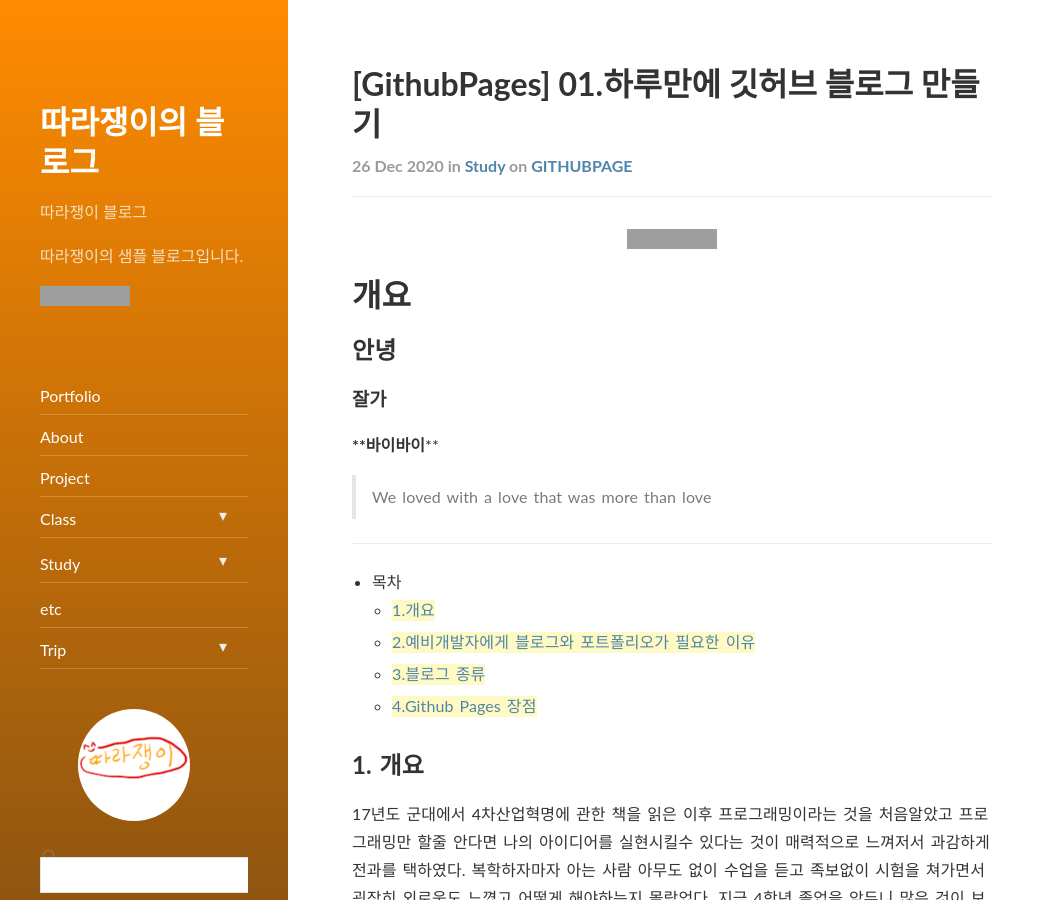
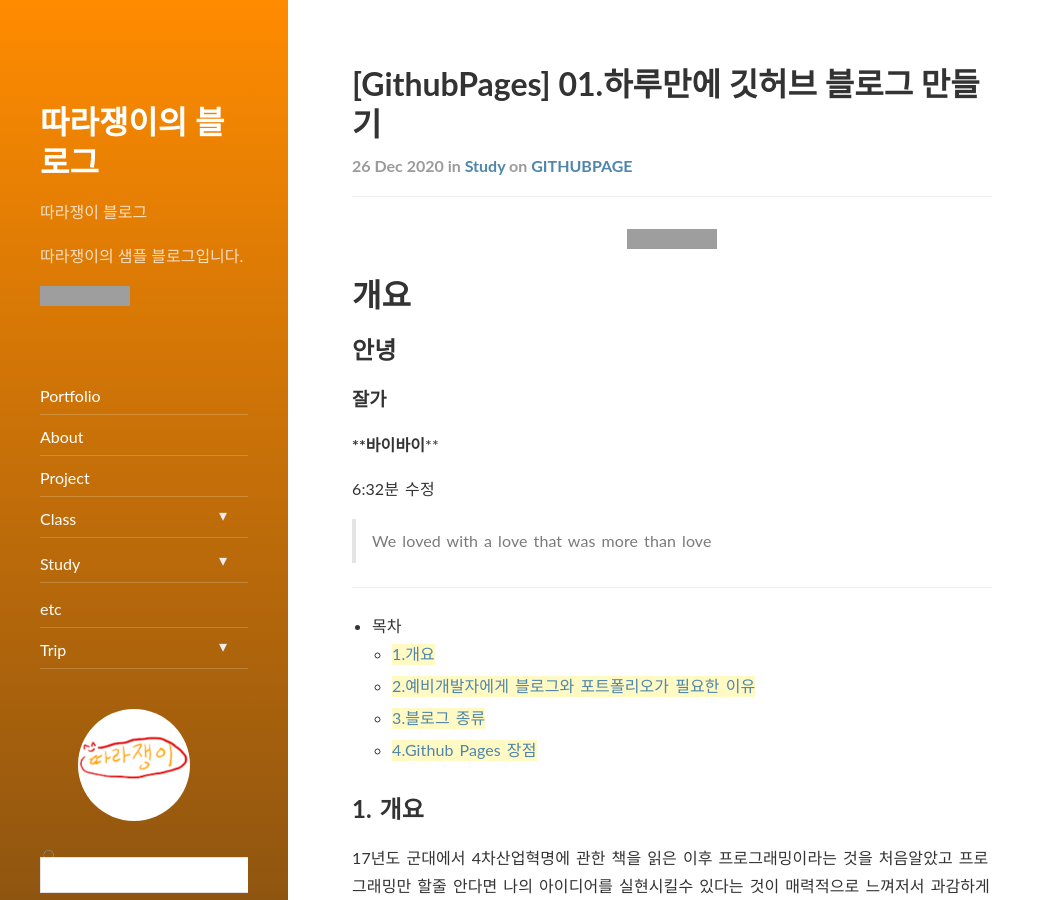
Before and after one commit to pocket40/pocket40.github.io, a Jekyll site: the page built from _posts/study/2020-12-26-making-blog01.md, in a window 1280 px wide and 900 px high. Shown: the whole window, without its empty margins (0-1055 px from the left). Built offline with Jekyll 4.4.1, drawn with Linux system fonts in a browser that asks for light colours; nearby versions of some CDN libraries; comment, search, counter and statistics services are not loaded; grey boxes are pictures that could not be loaded.

Commit message:
Update 2020-12-26-making-blog01.md

```diff
--- a/_posts/study/2020-12-26-making-blog01.md
+++ b/_posts/study/2020-12-26-making-blog01.md
@@ -19,6 +19,9 @@ published: true
 ### 잘가
 
 ****바이바이****
+
+6:32분 수정
+
 > We loved with a love that was more than love
 
 ---
```
